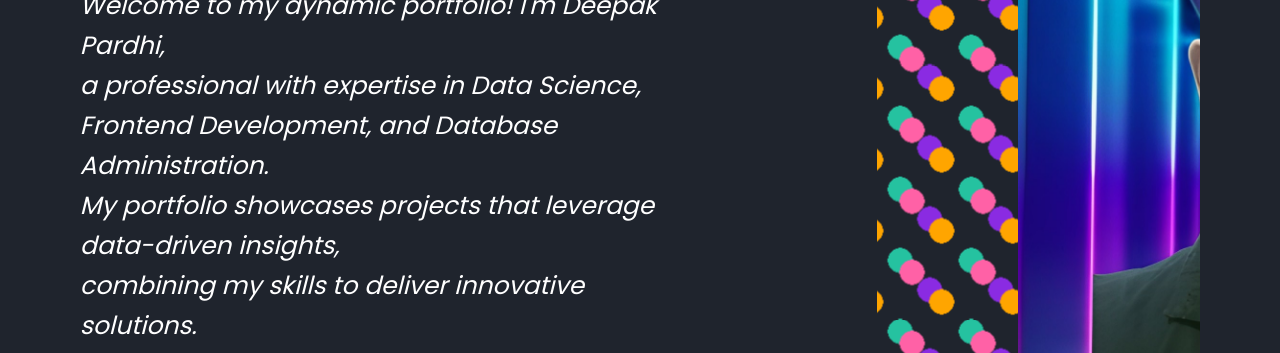
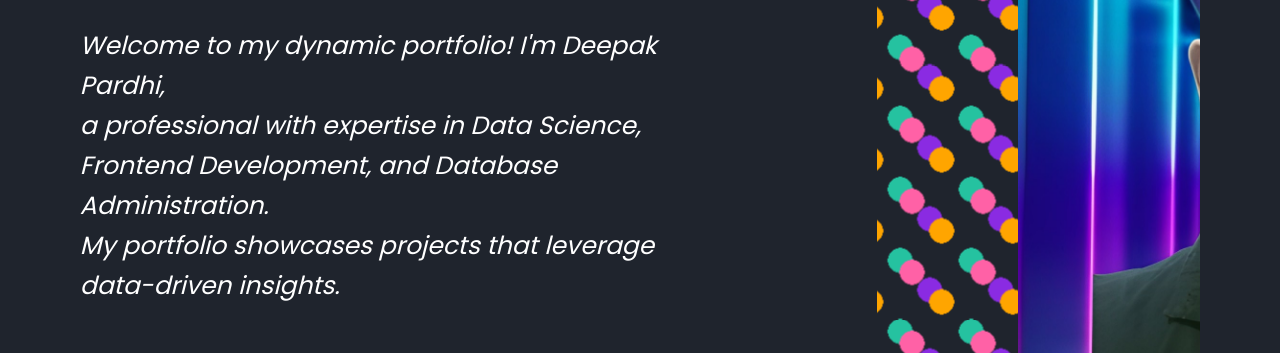
Before and after one commit to deepakp1267/dataexpert.github.io, a plain HTML site: page index.html in a window 1280 px wide. Shown: the part 400-753 px from the top of the page. Drawn offline with nearby package versions, Linux system fonts and the light colour scheme.

Commit message:
index.html

```diff
--- a/index.html
+++ b/index.html
@@ -42,7 +42,7 @@ li<!DOCTYPE html>
         <p>
 Welcome to my dynamic portfolio! I'm Deepak Pardhi,<br>
           a professional with expertise in Data Science, Frontend Development, and Database Administration. <br>
-          My portfolio showcases projects that leverage data-driven insights, <br>combining my skills to deliver innovative solutions.
+          My portfolio showcases projects that leverage data-driven insights.
 
            </p>
          <div class="social-media">
```
